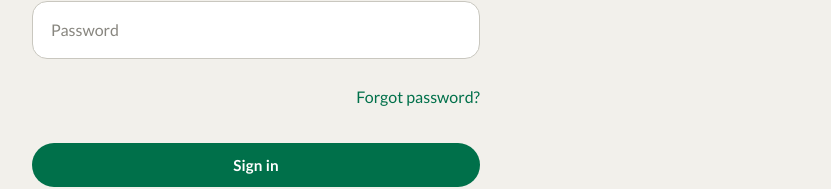
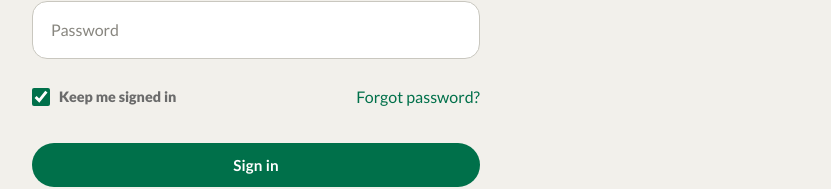
Before and after one commit to jae1/sozo-coffee, a Next.js app: page / in a window 1280 px wide. Shown: the part 468-657 px from the top of the page, without its empty margins (384-1215 px from the left). Built offline with nearby package versions, Linux system fonts and the light colour scheme; no server answers.

Commit message:
Add persistent sign-in affordance

```diff
--- a/src/app/globals.css
+++ b/src/app/globals.css
@@ -1545,6 +1545,34 @@ textarea.field { padding-block: 12px; }
   opacity: 1;
 }
 
+.auth-options {
+  display: flex;
+  align-items: center;
+  justify-content: space-between;
+  gap: 14px;
+}
+
+.auth-options label {
+  display: inline-flex;
+  min-height: 44px;
+  align-items: center;
+  gap: 9px;
+  color: var(--muted);
+  font-size: 0.9rem;
+  font-weight: 800;
+}
+
+.auth-options input {
+  width: 18px;
+  height: 18px;
+  min-height: 18px;
+  accent-color: var(--sbx-green);
+}
+
+.auth-options button {
+  min-height: 44px;
+}
+
 /* ─── Misc ───────────────────────────────────── */
 .eyebrow {
   color: var(--muted);
--- a/src/components/account/login-page-experience.tsx
+++ b/src/components/account/login-page-experience.tsx
@@ -1,15 +1,25 @@
 "use client";
 
 import { createBrowserSupabaseClient } from "@/lib/supabase/browser";
-import { FormEvent, useState } from "react";
+import { FormEvent, useState, useSyncExternalStore } from "react";
 
 type Mode = "signin" | "signup";
+
+function subscribeToRememberedEmail() {
+  return () => {};
+}
+
+function getRememberedEmailSnapshot() {
+  return window.localStorage.getItem("sozo_remembered_email") ?? "";
+}
 
 export function LoginPageExperience() {
   const [mode, setMode] = useState<Mode>("signin");
   const [resetOpen, setResetOpen] = useState(false);
   const [pending, setPending] = useState(false);
   const [message, setMessage] = useState("");
+  const [rememberMe, setRememberMe] = useState(true);
+  const rememberedEmail = useSyncExternalStore(subscribeToRememberedEmail, getRememberedEmailSnapshot, () => "");
 
   async function goToRoleLanding() {
     const response = await fetch("/api/auth/landing", { cache: "no-store" });
@@ -22,12 +32,12 @@ export function LoginPageExperience() {
     setPending(true);
     setMessage("");
     const form = new FormData(event.currentTarget);
-    const email = String(form.get("email") ?? "").trim();
+    const submittedEmail = String(form.get("email") ?? "").trim();
     const password = String(form.get("password") ?? "");
     const supabase = createBrowserSupabaseClient();
 
     if (resetOpen) {
-      const { error } = await supabase.auth.resetPasswordForEmail(email, {
+      const { error } = await supabase.auth.resetPasswordForEmail(submittedEmail, {
         redirectTo: `${window.location.origin}/auth/callback?next=/reset-password`,
       });
       setPending(false);
@@ -44,7 +54,7 @@ export function LoginPageExperience() {
         return;
       }
       const { data, error } = await supabase.auth.signUp({
-        email,
+        email: submittedEmail,
         password,
         options: {
           data: { display_name: displayName },
@@ -64,11 +74,16 @@ export function LoginPageExperience() {
       return;
     }
 
-    const { error } = await supabase.auth.signInWithPassword({ email, password });
+    const { error } = await supabase.auth.signInWithPassword({ email: submittedEmail, password });
     setPending(false);
     if (error) {
       setMessage("Email or password is incorrect.");
       return;
+    }
+    if (rememberMe) {
+      window.localStorage.setItem("sozo_remembered_email", submittedEmail);
+    } else {
+      window.localStorage.removeItem("sozo_remembered_email");
     }
     await goToRoleLanding();
   }
@@ -110,7 +125,17 @@ export function LoginPageExperience() {
             ) : null}
 
             <label className="sr-only" htmlFor="auth-email">Email</label>
-            <input autoCapitalize="none" autoComplete="email" className="field auth-field" id="auth-email" name="email" placeholder="Email" required type="email" />
+            <input
+              autoCapitalize="none"
+              autoComplete="email"
+              className="field auth-field"
+              defaultValue={rememberedEmail}
+              id="auth-email"
+              name="email"
+              placeholder="Email"
+              required
+              type="email"
+            />
 
             {!resetOpen ? (
               <>
@@ -127,9 +152,15 @@ export function LoginPageExperience() {
             ) : null}
 
             {!resetOpen && mode === "signin" ? (
-              <button className="justify-self-end text-sm font-bold text-[var(--sbx-green)]" onClick={() => { setResetOpen(true); setMessage(""); }} type="button">
-                Forgot password?
-              </button>
+              <div className="auth-options">
+                <label>
+                  <input checked={rememberMe} onChange={(event) => setRememberMe(event.target.checked)} type="checkbox" />
+                  <span>Keep me signed in</span>
+                </label>
+                <button className="text-sm font-bold text-[var(--sbx-green)]" onClick={() => { setResetOpen(true); setMessage(""); }} type="button">
+                  Forgot password?
+                </button>
+              </div>
             ) : null}
 
             <button className="primary-action mt-2 min-h-14 px-5 text-base" disabled={pending}>
```
